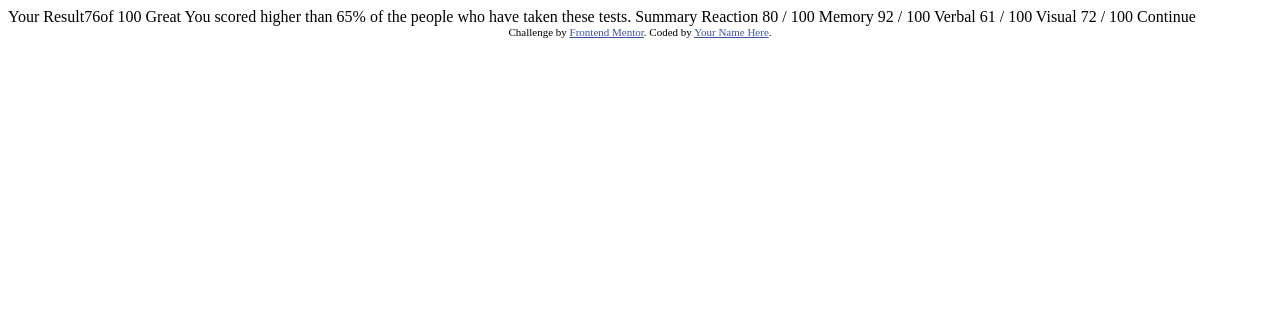
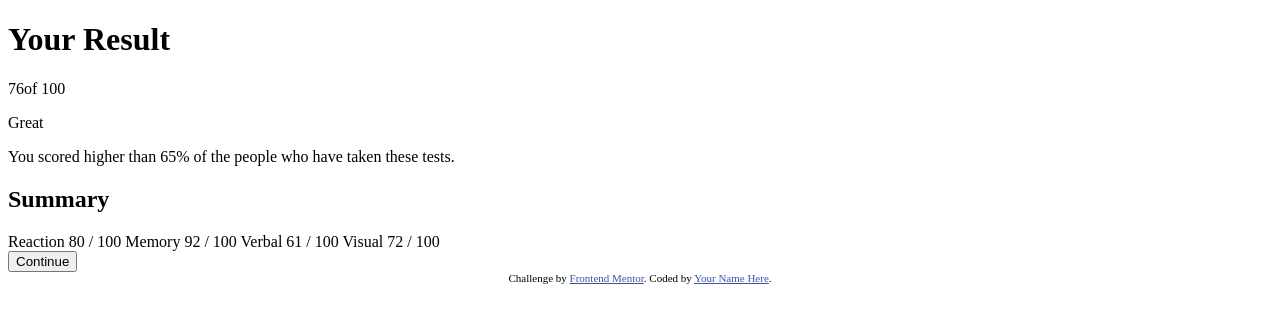
Before and after one commit to snguyen56/results-summary-react-tailwind, a React app: page / in a window 1280 px wide. Shown: the top 322 px of the page. Built offline with nearby package versions, Linux system fonts and the light colour scheme; the HTML template or start-up script is replaced by a standard one.

Commit message:
add HTML structure

```diff
--- a/src/App.tsx
+++ b/src/App.tsx
@@ -1,11 +1,20 @@
 function App() {
   return (
     <main>
-      Your Result
-      <span>76</span>
-      of 100 Great You scored higher than 65% of the people who have taken these
-      tests. Summary Reaction 80 / 100 Memory 92 / 100 Verbal 61 / 100 Visual 72
-      / 100 Continue
+      <h1>Your Result</h1>
+      <p>
+        <span>76</span>
+        of 100
+      </p>
+      <p>Great</p>
+      <p>
+        You scored higher than 65% of the people who have taken these tests.
+      </p>
+      <h2>Summary</h2>
+      <div>
+        Reaction 80 / 100 Memory 92 / 100 Verbal 61 / 100 Visual 72 / 100
+      </div>
+      <button>Continue</button>
       <div className="attribution">
         Challenge by{" "}
         <a href="https://www.frontendmentor.io?ref=challenge" target="_blank">
```
